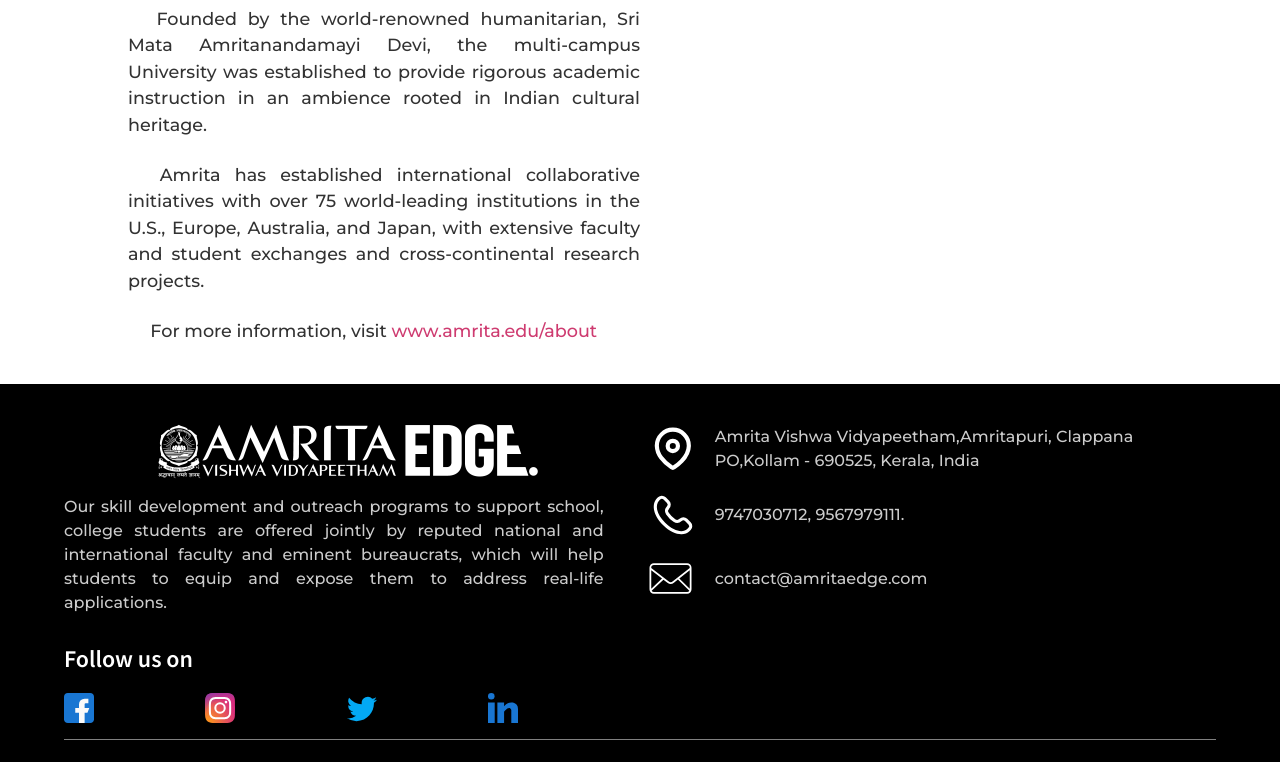
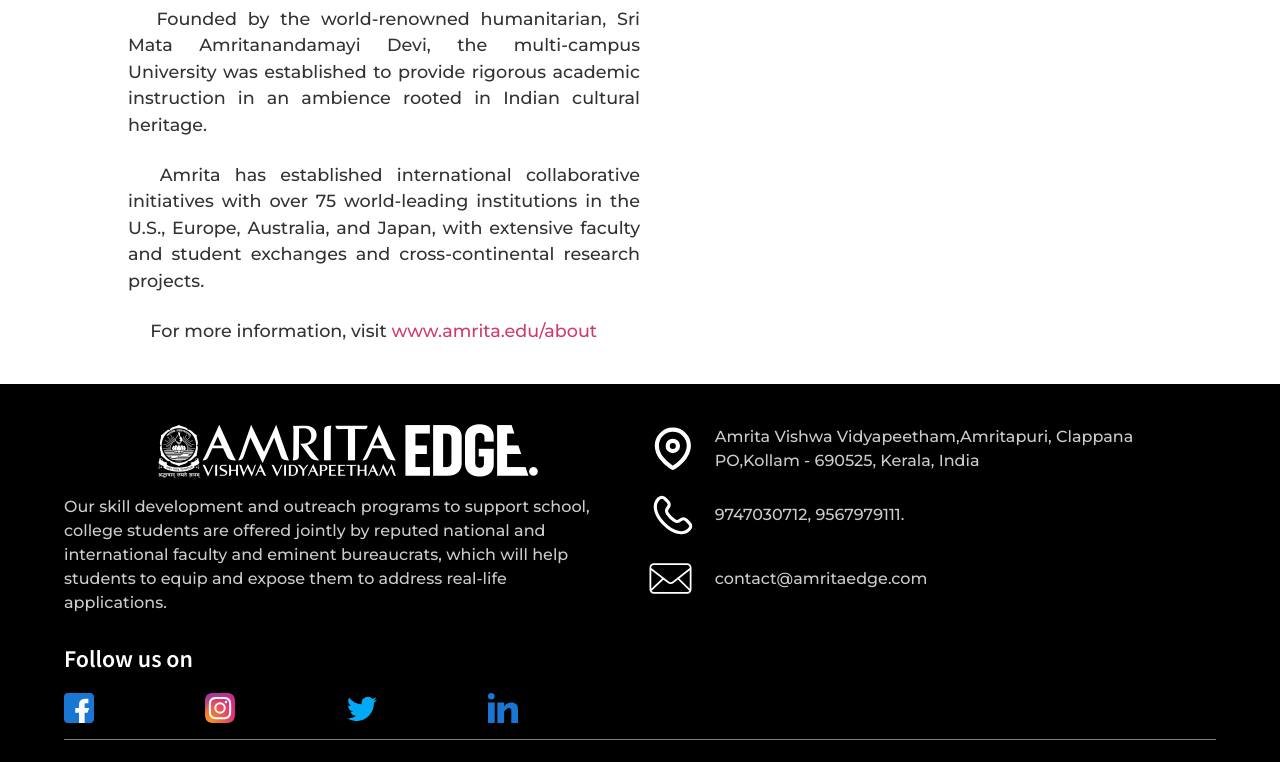
Before and after one commit to Web-Abhinand/EdgeNew, a React (Create React App) app: page /about in a window 1280 px wide. Shown: the part 1684-2446 px from the top of the page. Built offline with nearby package versions, Linux system fonts and the light colour scheme.

Commit message:
spelling mistake

```diff
--- a/src/Components/Footer.js
+++ b/src/Components/Footer.js
@@ -20,7 +20,7 @@
               <div className={styles.Footer_logo_div} style={{ alignItems: 'center' }}>
                 <img src={logo} alt="logo amrita edge" />
               </div>
-              <p style={{ paddingBottom: '10px', textAlign: 'justify',width:'95%'}}>Our skill development and outreach programs to support school, college students are offered jointly by reputed national and international faculty and eminent bureaucrats, which will help students to equip and expose them to address real-life applications.</p>
+              <p style={{ paddingBottom: '10px', textAlign: 'left',width:'95%'}}>Our skill development and outreach programs to support school, college students are offered jointly by reputed national and international faculty and eminent bureaucrats, which will help students to equip and expose them to address real-life applications.</p>
             </div>
           </Grid>
           <Grid item xs={12} md={6} lg={6} xl={4}>
--- a/src/Pages/Home.js
+++ b/src/Pages/Home.js
@@ -100,7 +100,7 @@
                             <div className={styles.Swiper_Slide}>
                                 <div className="title" data-swiper-parallax="-300">
                                     <div>
-                                        <h2 style={{ fontFamily: 'Montserrat' }}>What do our leaner's have to say</h2>
+                                        <h2 style={{ fontFamily: 'Montserrat' }}>What do our learner's have to say</h2>
                                     </div>
                                     <div className={styles.slide_image_div}>
                                         <img src={Avatar} style={{ height: "100px", width: '100px', padding: '1rem' }} alt='avatar'></img>
@@ -127,7 +127,7 @@
                             <div className={styles.Swiper_Slide}>
                                 <div className="subtitle" data-swiper-parallax="-200">
                                     <div>
-                                        <h2 style={{ fontFamily: 'Montserrat' }}>What do our leaner's have to say</h2>
+                                        <h2 style={{ fontFamily: 'Montserrat' }}>What do our learner's have to say</h2>
                                     </div>
                                     <div className={styles.slide_image_div}>
                                         <img src={Avatar2} style={{ height: "100px", width: '100px', padding: '1rem' }} alt='avatar'></img>
@@ -155,7 +155,7 @@
                             <div className={styles.Swiper_Slide}>
                                 <div className="subtitle" data-swiper-parallax="-200">
                                     <div>
-                                        <h2 style={{ fontFamily: 'Montserrat' }}>What do our leaner's have to say</h2>
+                                        <h2 style={{ fontFamily: 'Montserrat' }}>What do our learner's have to say</h2>
                                     </div>
                                     <div className={styles.slide_image_div}>
                                         <img src={Avatar3} style={{ height: "100px", width: '100px', padding: '1rem' }} alt='avatar'></img>
```
